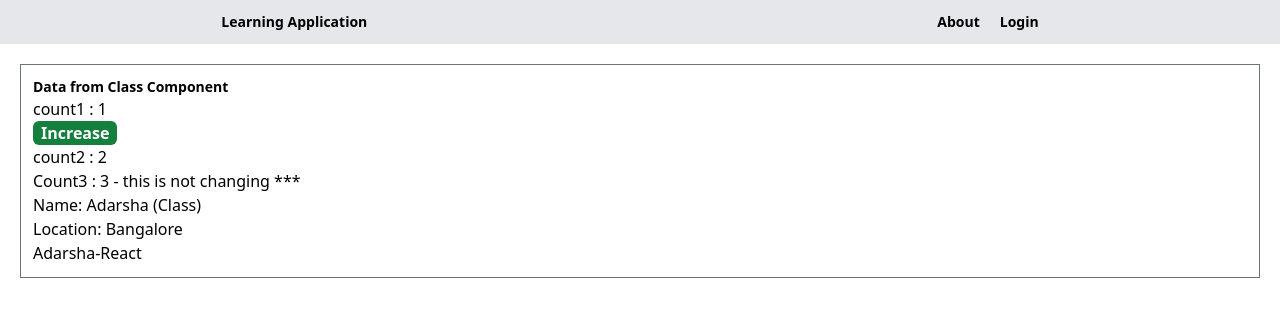
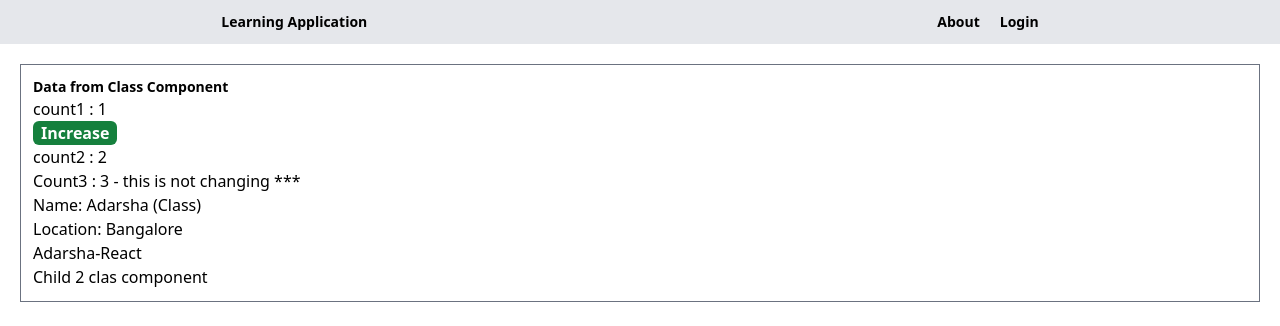
Before and after one commit to Adarsha-React/ReactTestProject, a React (Create React App) app: page / in a window 1280 px wide. Shown: the top 326 px of the page. Built offline with nearby package versions, Linux system fonts and the light colour scheme.

Commit message:
Order of execution - Class components

```diff
--- a/src/components/About.js
+++ b/src/components/About.js
@@ -1,13 +1,28 @@
+import React from "react";
 import User from "./User";
 import UserClass from "./UserClass";
+import UserClass2 from "./UserClass2";
 
-const About = () => {
+class About extends React.Component {
+  constructor(props) {
+    super(props);
+    console.log("Parent Constructor");
+  }
+
+  componentDidMount() {
+    console.log("Parent component did mount");
+  }
+
+  render() {
+    console.log("Parent Render");
     return (
       <div>
         {/* <User name={"Adarsha (Function)"} /> */}
         <UserClass name={"Adarsha (Class)"} location={"Bangalore"} />
+        {/* <UserClass2 /> */}
       </div>
     );
-};
+  }
+}
 
 export default About;
--- a/src/components/UserClass.js
+++ b/src/components/UserClass.js
@@ -1,9 +1,11 @@
 import React from "react";
+import UserClass2 from "./UserClass2";
 
 class UserClass extends React.Component {
   constructor(props) {
+    console.log("Child Constructor");
     super(props);
-    console.log(props);
+    // console.log(props);
 
     this.state = {
       count1: 1,
@@ -11,7 +13,13 @@ class UserClass extends React.Component {
       count3: 3,
     };
   }
+
+  componentDidMount() {
+    console.log("Child Component Did Mount");
+  }
+
   render() {
+    console.log("Child Render");
     const { name, location } = this.props;
     const { count1 } = this.state;
 
@@ -39,6 +47,8 @@ class UserClass extends React.Component {
         <h1>Name: {name}</h1>
         <h1>Location: {location}</h1>
         <h1>Adarsha-React</h1>
+
+        <UserClass2 />
       </div>
     );
   }
--- /dev/null
+++ b/src/components/UserClass2.js
@@ -0,0 +1,22 @@
+import React from "react";
+class UserClass2 extends React.Component {
+  constructor(props) {
+    console.log("Child 2 constructor");
+    super(props);
+  }
+
+  componentDidMount() {
+    console.log("Child2 component did mount");
+  }
+
+  render() {
+    console.log("Child2 render");
+    return (
+      <div>
+        <h1>Child 2 clas component</h1>
+      </div>
+    );
+  }
+}
+
+export default UserClass2;
```
Lines whose indentation alone changed are shown as unchanged.
